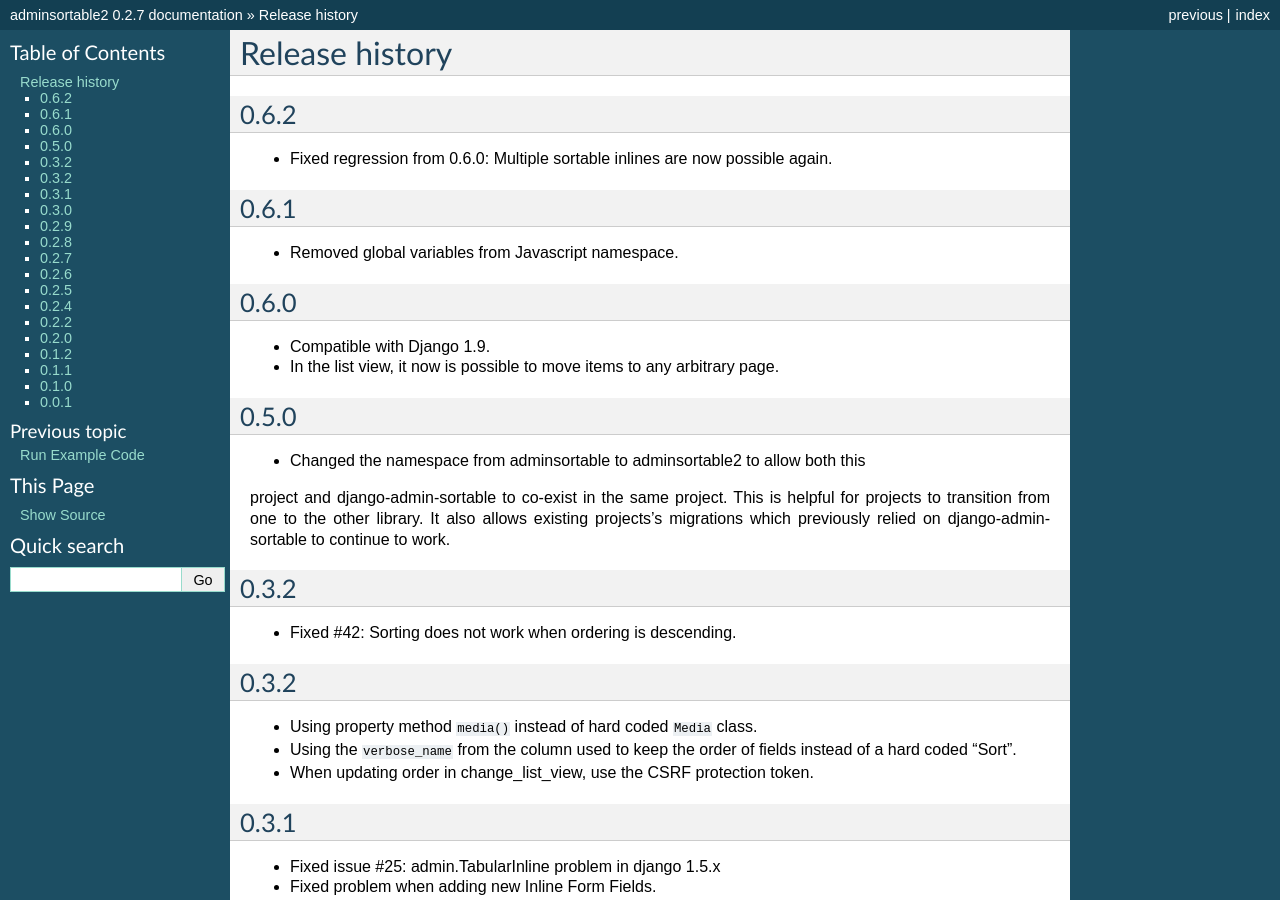
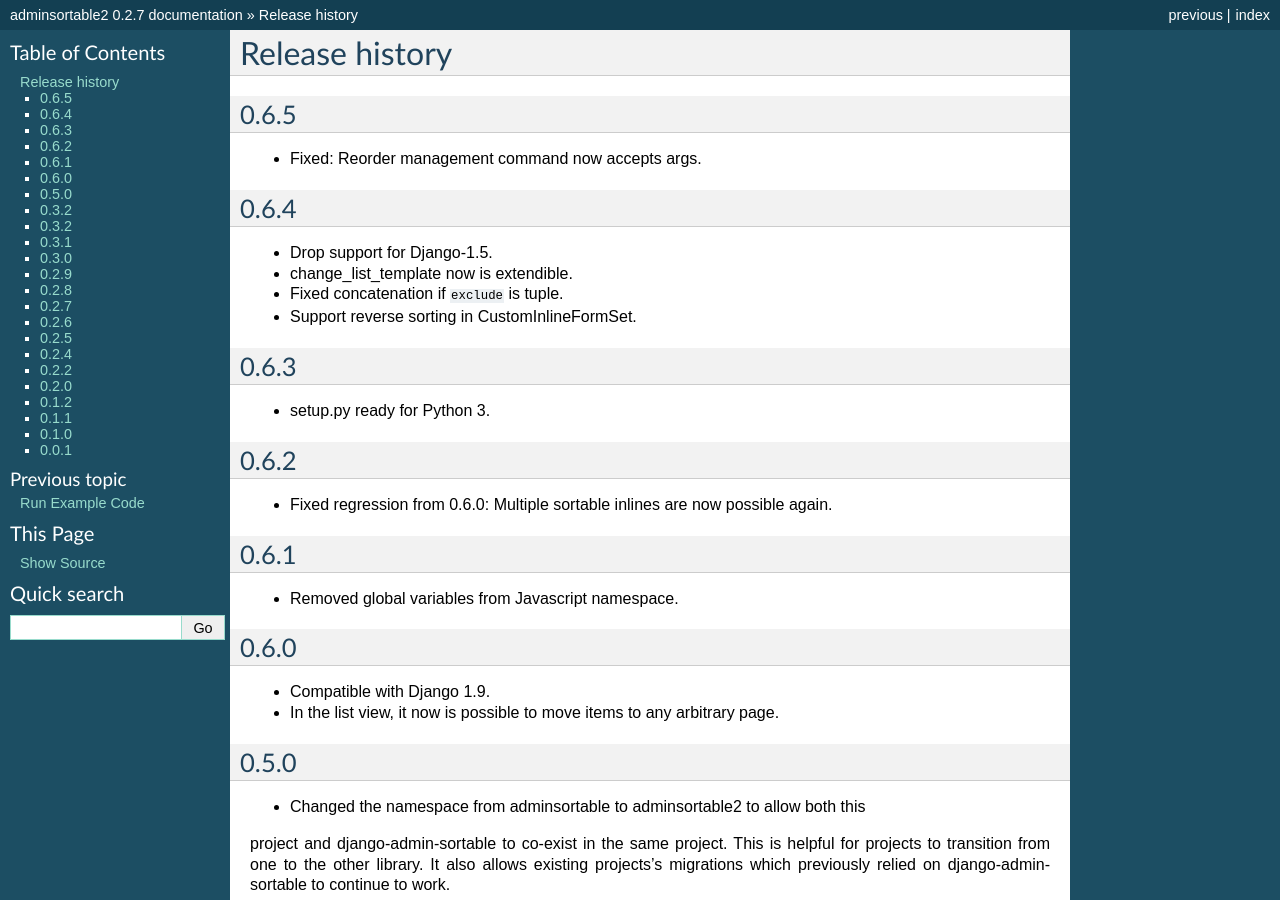
Before and after one commit to jrief/django-admin-sortable2, a Sphinx documentation site: the page built from docs/source/changelog.rst, in a window 1280 px wide and 900 px high. Built offline with Sphinx 7.4.7, drawn with Linux system fonts in a browser that asks for light colours.

```diff
--- a/adminsortable2/__init__.py
+++ b/adminsortable2/__init__.py
@@ -1 +1 @@
-__version__ = '0.6.3'
+__version__ = '0.6.4'
--- a/docs/source/changelog.rst
+++ b/docs/source/changelog.rst
@@ -3,6 +3,22 @@
 ===============
 Release history
 ===============
+
+0.6.5
+-----
+* Fixed: Reorder management command now accepts args.
+
+
+0.6.4
+-----
+* Drop support for Django-1.5.
+* change_list_template now is extendible.
+* Fixed concatenation if ``exclude`` is tuple.
+* Support reverse sorting in CustomInlineFormSet.
+
+0.6.3
+-----
+* setup.py ready for Python 3.
 
 0.6.2
 -----
```
Also changed, not shown: 1 other file.
